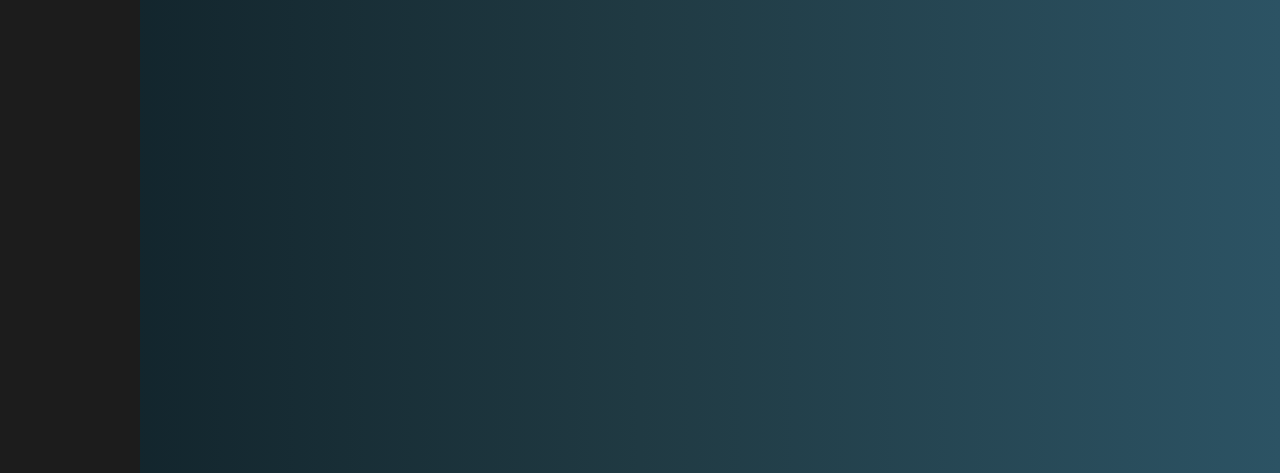
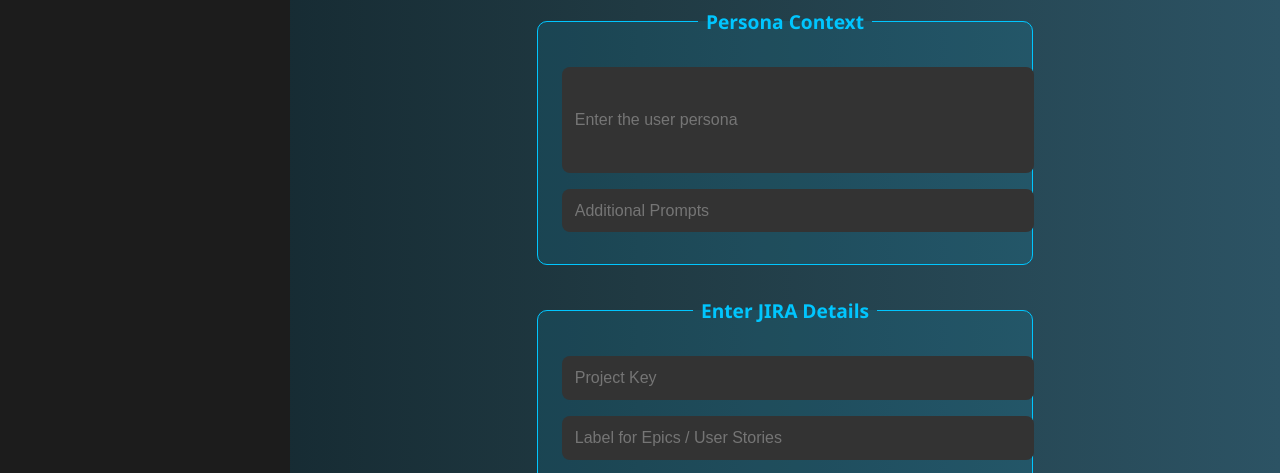
Before and after one commit to vatsanchetlur/ezepics-f, a plain HTML site: page index.html in a window 1280 px wide. Shown: the part 190-663 px from the top of the page. Drawn offline with Linux system fonts and the light colour scheme.

Commit message:
Update styles.css

```diff
--- a/styles.css
+++ b/styles.css
@@ -9,19 +9,26 @@ body {
     min-height: 100vh;
 }
 
+/* Container for sidebar and main content */
+.container {
+    display: flex;
+    min-height: 100vh;
+}
+
 /* Sidebar Styling */
 .sidebar {
-    width: 100px;
+    width: 250px; /* Fixed width for the sidebar */
     padding: 20px;
-    background-color: #1c1c1c;
+    background-color: #1c1c1c; /* Dark background */
     display: flex;
     flex-direction: column;
     align-items: center;
     justify-content: flex-start;
-    margin-top: 20px;
-    position: relative;
+    position: sticky;
+    top: 0;
 }
 
+/* Sidebar Logo Styling */
 .logo {
     width: 80%;
     max-width: 100px;
@@ -29,13 +36,15 @@ body {
     margin-bottom: 20px;
 }
 
+/* Feedback link positioning */
 .feedback-link {
     position: absolute;
     bottom: 100px;
 }
 
+/* Visit counter styling */
 #visitCounter {
-    margin-top: 720px;
+    margin-top: auto;
     font-size: 1rem;
     color: #ccc;
 }
@@ -48,7 +57,7 @@ body {
     align-items: center;
     justify-content: center;
     text-align: center;
-    position: relative;
+    padding: 20px;
 }
 
 /* Header Styling */
@@ -123,7 +132,7 @@ button:hover {
     background-color: #0072ff;
 }
 
-/* Epic and Story Display Styling (New Page Styling) */
+/* Epic and Story Display Styling */
 #epicSummary, #epicDescription {
     font-size: 1.5rem;
     margin-bottom: 1rem;
```
